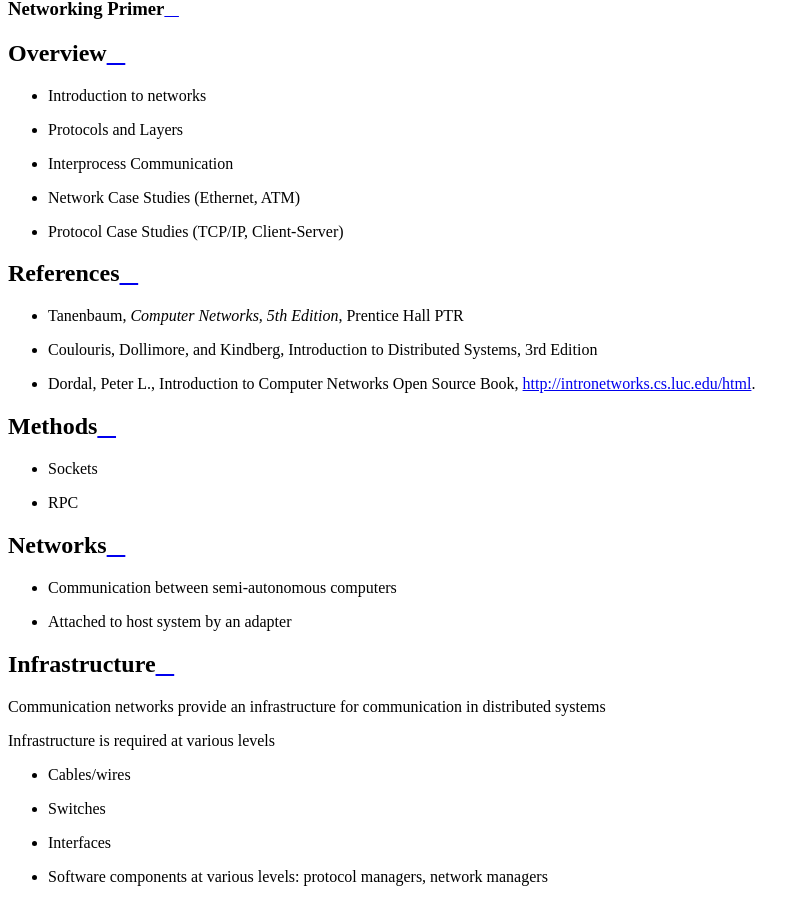
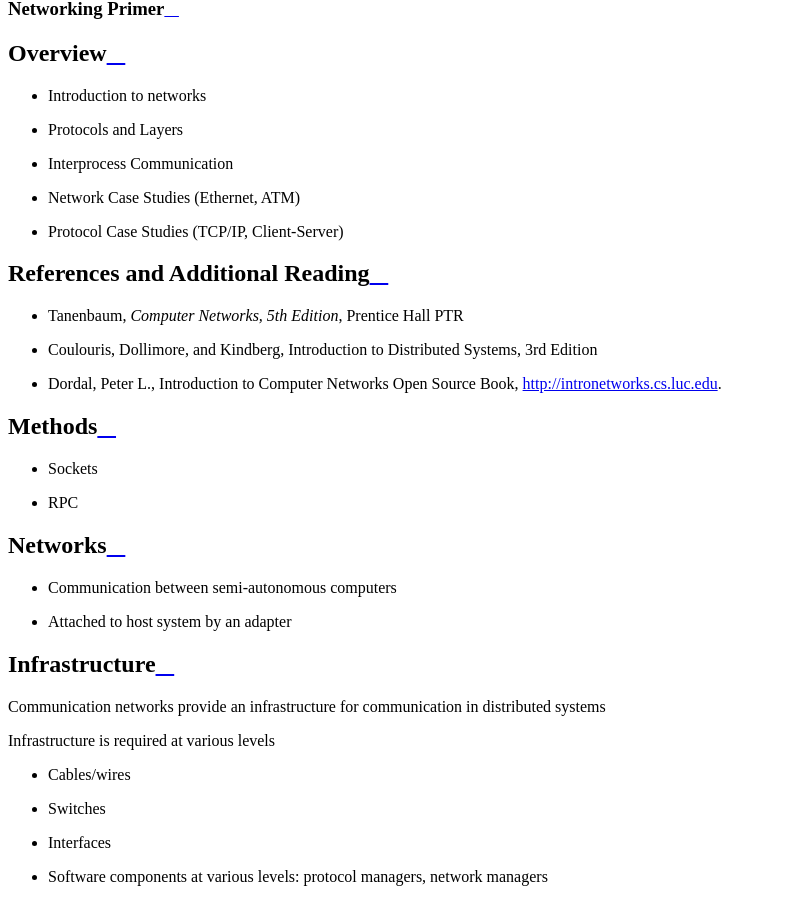
Before and after one commit to LoyolaChicagoBooks/distributedsystems, a Sphinx documentation site: the page built from source/networking/networking.rst, in a window 1280 px wide and 900 px high, scrolled down 2096 px. Shown: the whole window, without its empty margins (0-810 px from the left). Built offline with Sphinx 7.4.7 and the Read the Docs theme 2.0.0, drawn with Linux system fonts in a browser that asks for light colours; some of the changed text lies outside the part shown.

Commit message:
correct problem with URL in networking reference

```diff
--- a/source/networking/networking.rst
+++ b/source/networking/networking.rst
@@ -10,14 +10,14 @@ Overview
 -  Network Case Studies (Ethernet, ATM)
 -  Protocol Case Studies (TCP/IP, Client-Server)
 
-References
-----------
+References and Additional Reading
+---------------------------------------
 
 -  Tanenbaum, *Computer Networks, 5th Edition*, Prentice Hall PTR
 -  Coulouris, Dollimore, and Kindberg, Introduction to Distributed
    Systems, 3rd Edition
 -  Dordal, Peter L., Introduction to Computer Networks Open Source Book,
-   http://intronetworks.cs.luc.edu/html.
+   http://intronetworks.cs.luc.edu.
 
 Methods
 -------
```
